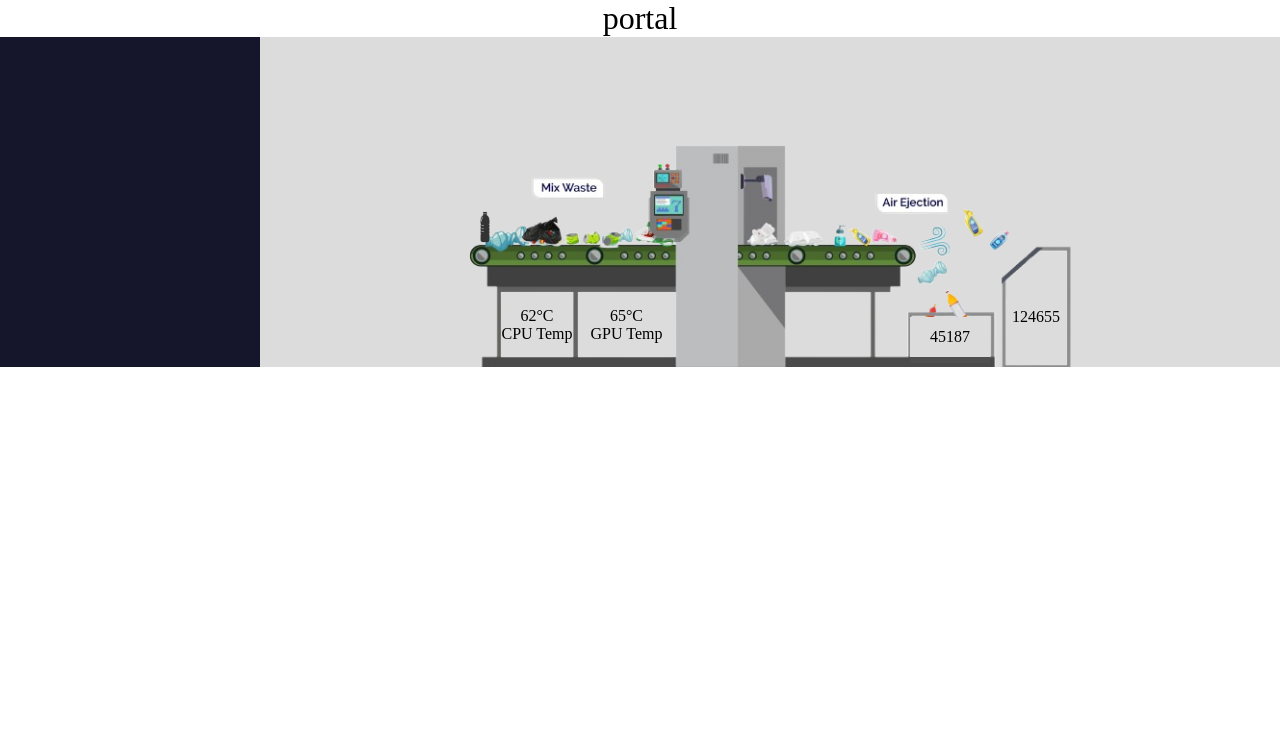
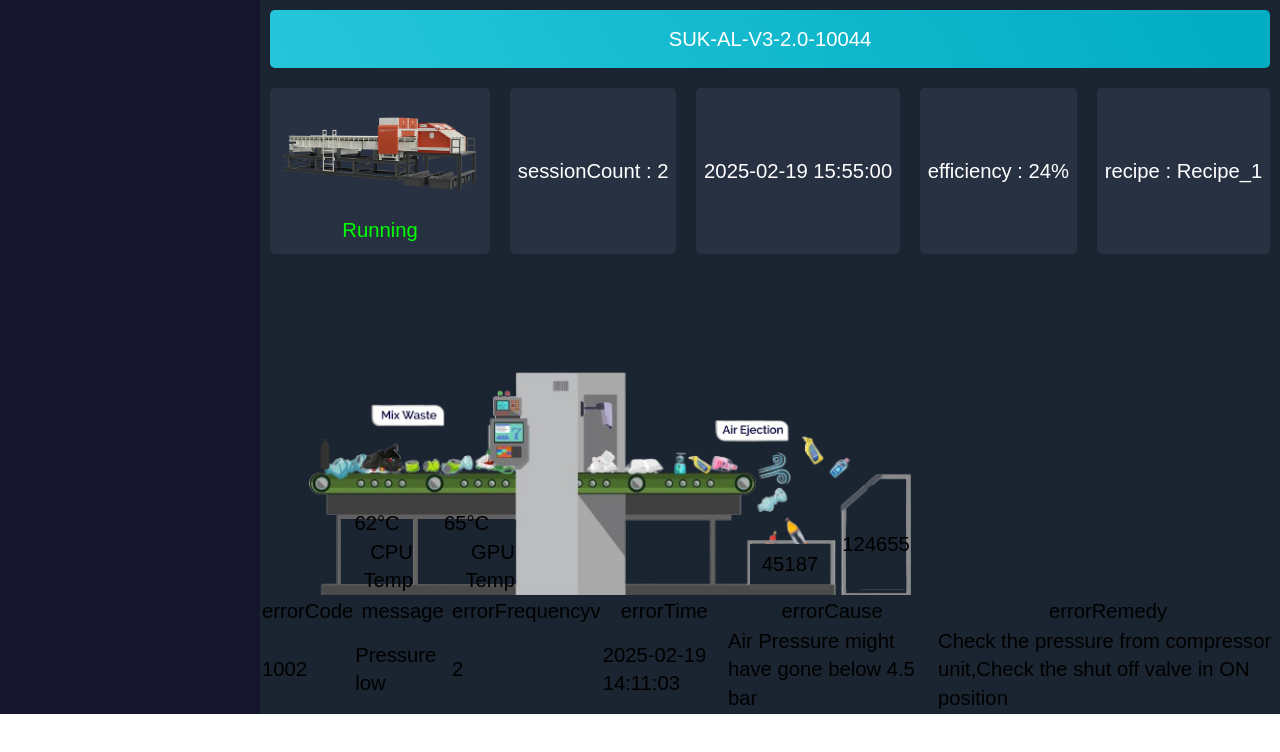
Before and after one commit to IRS-SHIVAM/testing_app, an Angular app: page / in a window 1280 px wide. Shown: the top 752 px of the page. Built offline with nearby package versions, Linux system fonts and the light colour scheme.

Commit message:
unneed structure

```diff
--- a/src/app/app.component.css
+++ b/src/app/app.component.css
@@ -23,7 +23,7 @@
     scale: .8;
 }
 .ejectCount{
-    background-color: gainsboro;
+    background-color: #1B2531;
     height: 57px;
     width: 100px;
     display: flex;
@@ -35,7 +35,7 @@
     border-bottom: 6px solid rgb(80, 79, 79);
 }
 .ignoreCount{
-    background-color: gainsboro;
+    background-color: #1B2531;
     height: 130px;
     width: 80px;
     display: flex;
@@ -53,7 +53,7 @@
     justify-content: center;
     align-items: center;
     flex-direction: column;
-    background-color : gainsboro;
+    background-color : #1B2531;
     height: 93px;
     top : 365px;
     left: 115px;
@@ -65,7 +65,7 @@
     justify-content: center;
     align-items: center;
     flex-direction: column;
-    background-color : gainsboro;
+    background-color : #1B2531;
     height: 93px;
     top : 365px;
     left: 225px;
@@ -292,7 +292,62 @@
     /* background-color: aqua; */
     width: 1000px;
 }
-
+.containner .machineDetails{
+    width: calc(100% - 260px);
+    background-color: #1B2531;
+}
+.containner .machineDetails .machineName h4{
+    margin: 10px;
+    background: linear-gradient(60deg, #26c6da, #00acc1);
+    text-align: center;
+    padding: 15px 0px;
+    color: white;
+    border-radius: 5px;
+}
+.containner .machineDetails .machineInfo{
+    display: flex;
+}
+.containner .machineDetails .machineInfo div{
+    background-color: #283142;
+    border-radius: 5px;
+    margin: 10px;
+}
+.containner .machineDetails .machineInfo .machineImg{
+    padding: 10px;
+    text-align: center;
+    height: fit-content;
+}
+.containner .machineDetails .machineInfo .machineImg img{
+    width: 200px;
+}
+.machineRunning{
+    color: rgb(0, 255, 0);
+}
+.machineStop{
+    color: red;
+}
+.containner .machineDetails .machineInfo .machineSessionInfo{
+    display: flex;
+    flex-wrap: wrap;
+    background-color: #1B2531;
+    margin: 0px;
+    flex-grow: 1;
+}
+.containner .machineDetails .machineInfo .machineSessionInfo div{
+    background-color: #283142;
+    margin: 10px;
+    flex-grow: 1;
+    display: flex;
+    justify-content: center;
+    align-items: center;
+    color: white;
+    font-weight: 100;
+}
+.containner .machineDetails .machineInfo .machineSessionInfo div img{
+    height: 30px;
+    /* aspect-ratio: 3/2;
+    object-fit: contain; */
+}
 
 @media screen and (max-width : 1300px) {
     .containner .imgContainner .suka{
--- a/src/app/app.component.html
+++ b/src/app/app.component.html
@@ -1,9 +1,38 @@
-<h1 align="center">{{ title }}</h1>
-
 <div class="containner">
   <div class="navbar"></div>
+
+  <div class="machineDetails">
+    <div class="machineName">
+      <h4>{{ serverData.deviceId }}</h4>
+    </div>
+
+    <div class="machineInfo">
+      <div class="machineImg">
+        <img src="/assets/images/machine.webp" alt="machine">
+        <h4 [ngClass]="machineRunning ? 'machineRunning' : 'machineStop'">Running</h4>
+      </div>
+      <div class="machineSessionInfo">
+        <div>
+          <!-- <img src="/assets/logo/sessionCount.png" alt="sessionCount" class=""/> -->
+          sessionCount : {{ serverData.sessionCount }}
+        </div>
+        <div>
+          <!-- <img src="/assets/logo/sessionDateTime.png" alt="sessionDateTime" /> -->
+          {{ serverData.sDate + " " + serverData.sTime }}
+        </div>
+        <div>
+          <!-- <img src="/assets/logo/efficiency.png" alt="efficiency" /> -->
+          efficiency : {{ serverData.Efficiency + "%"}}
+        </div>
+        <div>
+          <!-- <img src="/assets/logo/recipe.png" alt="recipe" /> -->
+          recipe : {{ serverData.selectedRecipe }}
+        </div>
+      </div>
+    </div>
+
   <div class="imgContainner">
-      <img src="assets/images/suka.png" alt="abc" class="suka">
+      <img src="assets/images/suka.png" alt="abc" class="suka" >
     <img src="/assets/images/img1.png" alt="imgRoll" height="75px" class="imgRoll1" />
     <img src="/assets/images/img2.png" alt="imgRoll" height="75px" class="imgRoll2" />
     <img src="/assets/images/img3.png" alt="imgRoll" height="75px" class="imgRoll3" />
@@ -21,4 +50,26 @@
       <div class="gpuText">GPU Temp</div>
     </div>
   </div>
+  <div class="machineLog">
+    <table>
+      <tr>
+        <th>errorCode</th>
+        <th>message</th>
+        <th>errorFrequencyv</th>
+        <th>errorTime</th>
+        <th>errorCause</th>
+        <th>errorRemedy</th>
+      </tr>
+      <tr *ngFor="let error of serverData.log">
+        <td>{{ error.errorCode }}</td>
+        <td>{{ error.message }}</td>
+        <td>{{ error.errorFrequency }}</td>
+        <td>{{ error.errorTime }}</td>
+        <td>{{ error.errorCause }}</td>
+        <td>{{ error.errorRemedy }}</td>
+
+      </tr>
+    </table>
   </div>
+</div>
+</div>
--- a/src/app/app.component.ts
+++ b/src/app/app.component.ts
@@ -12,6 +12,27 @@ export class AppComponent {
   rejectedCount: number = 124587;
   gpuTemperature: number = 65;
   cpuTemperature: number = 62;
+  machineRunning:boolean = true;
+  serverData= {
+    totalEjected: 45032,
+    "totalIgnored": 3402,
+    "totalRejected": 2312,
+    "totalUnknown": 7800,
+    "deviceId": "SUK-AL-V3-2.0-10044",
+    "Efficiency": 24,
+    "sessionCount": 2,
+    "selectedRecipe": "Recipe_1",
+    "sDate": "2025-02-19",
+    "sTime": "15:55:00",
+    "log": [{
+      "errorCode": 1002,
+      "message": "Pressure low",
+      "errorFrequency": 2,
+      "errorTime": "2025-02-19 14:11:03",
+      "errorCause": "Air Pressure might have gone below 4.5 bar",
+      "errorRemedy": "Check the pressure from compressor unit,Check the shut off valve in ON position"
+    }]
+  }
 
   constructor() {
     setInterval(() => {
--- a/src/app/app.module.ts
+++ b/src/app/app.module.ts
@@ -3,10 +3,12 @@ import { BrowserModule } from '@angular/platform-browser';
 
 import { AppRoutingModule } from './app-routing.module';
 import { AppComponent } from './app.component';
+import { NewPageComponent } from './new-page/new-page.component';
 
 @NgModule({
   declarations: [
-    AppComponent
+    AppComponent,
+    NewPageComponent
   ],
   imports: [
     BrowserModule,
--- /dev/null
+++ b/src/app/new-page/new-page.component.html
@@ -0,0 +1 @@
+<p>new-page works!</p>
--- a/src/styles.css
+++ b/src/styles.css
@@ -1,5 +1,8 @@
 *{
     margin: 0px;
     padding: 0px;
+    font-size: 1.125rem;
+    line-height: 1.4em;
     font-weight: 300;
+    font-family: Arial;
 }
```
Also changed, not shown: src/app/new-page/new-page.component.ts (added, +10 -0 lines), src/app/new-page/new-page.component.css (added), src/assets/logo/recipe.png, 1 other file (tests, documents, lock files or other folders). Lines whose indentation alone changed are shown as unchanged.
